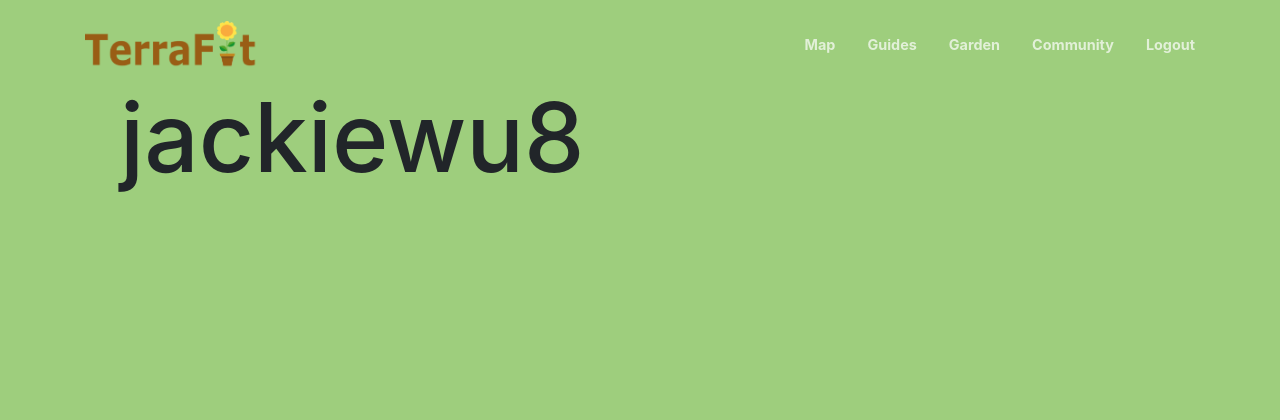
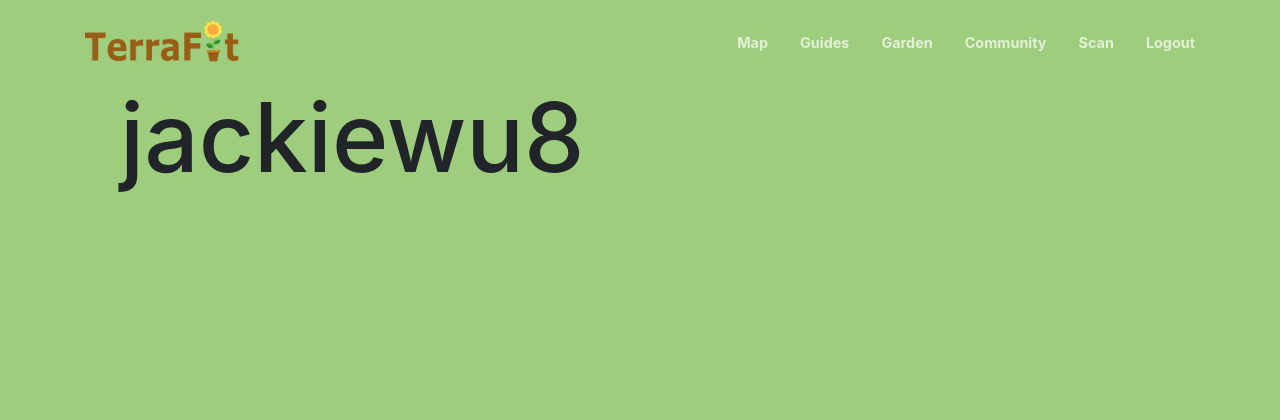
Before and after one commit to jacqw8/terrafit, a Flask app: page /account in a window 1280 px wide. Shown: the top 420 px of the page. Run offline with Flask 2, Linux system fonts and the light colour scheme; a user stored in the database is signed in.

Commit message:
new tab scan

```diff
--- a/terrafit/routes.py
+++ b/terrafit/routes.py
@@ -107,7 +107,7 @@ def upload(filename):
     return send_from_directory(app.config['UPLOAD_PATH'], filename)
 
 # category = keras.which_one()
-@app.route('/shop')
+@app.route('/scan')
 def shop():
     return render_template('shop.html', title='Shop')
 
--- a/terrafit/templates/layout.html
+++ b/terrafit/templates/layout.html
@@ -22,6 +22,7 @@
                       <li class="nav-item"><a class="nav-link js-scroll-trigger" href="{{ url_for('about') }}">Guides</a></li>
                       <li class="nav-item"><a class="nav-link js-scroll-trigger" href="{{ url_for('home') }}">Garden</a></li>
                       <li class="nav-item"><a class="nav-link js-scroll-trigger" href="{{ url_for('community') }}">Community</a></li>
+                      <li class="nav-item"><a class="nav-link js-scroll-trigger" href="{{ url_for('scan') }}">Scan</a></li>
                       <li class="nav-item"><a class="nav-link js-scroll-trigger" href="{{ url_for('logout') }}">Logout</a></li>
                     {% else %}
                       <li class="nav-item"><a class="nav-link js-scroll-trigger" href="{{ url_for('register') }}">Register</a></li>
```
